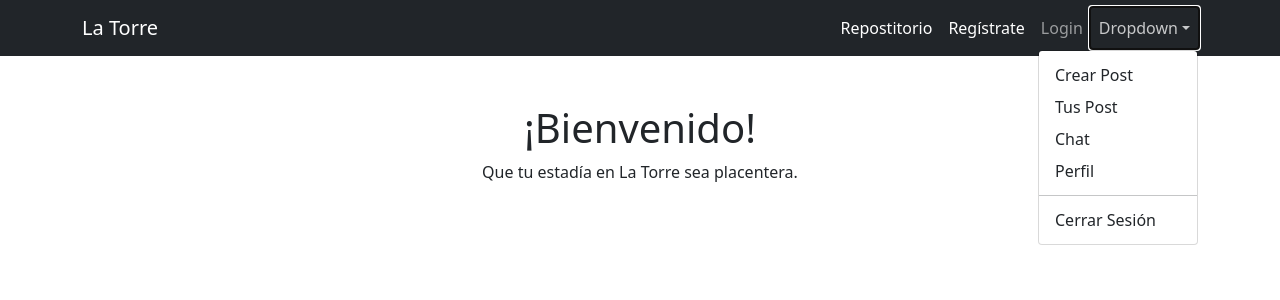
After one commit to saeram00/the-tower, a Django app: page /usuarios/registro-exitoso in a window 1280 px wide, after a click on "Dropdown". The commit adds this page. Shown: the top 300 px of the page. Run offline with Django 4.2, Linux system fonts and the light colour scheme; some libraries are stand-ins or nearby versions.

Commit message:
Registration test
- Created register form (not operational yet)

```diff
--- a/blog/templates/blog/base.html
+++ b/blog/templates/blog/base.html
@@ -20,21 +20,26 @@
     <!-- Responsive navbar-->
     <nav class="navbar navbar-expand-lg navbar-dark bg-dark">
       <div class="container">
-        <a class="navbar-brand" href="#">Start Bootstrap</a>
+        <a class="navbar-brand" href="{% url 'Blog-Index'%}">La Torre</a>
         <button class="navbar-toggler" type="button" data-bs-toggle="collapse" data-bs-target="#navbarSupportedContent" aria-controls="navbarSupportedContent" aria-expanded="false" aria-label="Toggle navigation"><span class="navbar-toggler-icon"></span></button>
         <div class="collapse navbar-collapse" id="navbarSupportedContent">
           <ul class="navbar-nav ms-auto mb-2 mb-lg-0">
-            <li class="nav-item"><a class="nav-link active" aria-current="page" href="#">Home</a></li>
-            <li class="nav-item"><a class="nav-link" href="#">Link</a></li>
+            <li class="nav-item"><a class="nav-link active" aria-current="page" href="{% url 'Post-List'%}">Repostitorio</a></li>
+            <li class="nav-item"><a class="nav-link active" aria-current="page" href="{% url 'Register'%}">Regístrate</a></li>
+            <li class="nav-item"><a class="nav-link" href="#">Login</a></li>
+            <!-- Dropdown should only be visible if user is logged in -->
             <li class="nav-item dropdown">
               <a class="nav-link dropdown-toggle" id="navbarDropdown" href="#" role="button" data-bs-toggle="dropdown" aria-expanded="false">Dropdown</a>
               <ul class="dropdown-menu dropdown-menu-end" aria-labelledby="navbarDropdown">
-                <li><a class="dropdown-item" href="#">Action</a></li>
-                <li><a class="dropdown-item" href="#">Another action</a></li>
+                <li><a class="dropdown-item" href="#">Crear Post</a></li>
+                <li><a class="dropdown-item" href="#">Tus Post</a></li>
+                <li><a class="dropdown-item" href="#">Chat</a></li>
+                <li><a class="dropdown-item" href="#">Perfil</a></li>
                 <li><hr class="dropdown-divider" /></li>
-                <li><a class="dropdown-item" href="#">Something else here</a></li>
+                <li><a class="dropdown-item" href="#">Cerrar Sesión</a></li>
               </ul>
             </li>
+            <!-- Dropdown end -->
           </ul>
         </div>
       </div>
@@ -42,6 +47,13 @@
     <!-- Page content-->
     <div class="container">
       <div class="text-center mt-5">
+        {% if messages %}
+          {% for message in messages %}
+            <div class="alert alert-{{ message.tags }}">
+              {{ message }}
+            </div>
+          {% endfor %}
+        {% endif %}
         {% block content %}{% endblock content %}
       </div>
     </div>
--- /dev/null
+++ b/users/templates/users/reg_success.html
@@ -0,0 +1,7 @@
+{% extends 'blog/base.html' %}
+{% block content %}
+        <body>
+          <h1>¡Bienvenido!</h1>
+          <p>Que tu estadía en La Torre sea placentera.</p>
+        </body>
+{% endblock content %}
--- a/users/urls.py
+++ b/users/urls.py
@@ -2,7 +2,8 @@ from django.urls import path
 from . import views
 
 urlpatterns = [
-    # path('listado/', views.UserList.as_view(), name="Userlist"),
-    # path('detalle/<pk>', views.UserDetail.as_view(), name="Userdetail"),
-    path('registro/', views.register, name="Register"),
+    # path('listado/', views.UserList.as_view(), name='Userlist'),
+    # path('detalle/<pk>', views.UserDetail.as_view(), name='Userdetail'),
+    path('registro/', views.register, name='Register'),
+    path('registro-exitoso', views.RegisterSuccess.as_view(), name='Reg-Success'),
 ]
--- a/users/views.py
+++ b/users/views.py
@@ -1,7 +1,7 @@
 from django.shortcuts import render, redirect
 from django.contrib import messages
 from django.views.generic.detail import DetailView
-from django.views.generic import ListView
+from django.views.generic import ListView, TemplateView
 from django.views.generic.edit import CreateView, UpdateView, DeleteView
 
 from django.contrib.auth import login, authenticate, logout
@@ -21,17 +21,18 @@ def register(request):
             email = info.get('email')
             passwd1 = info.get('password1')
             passwd2 = info.get('password2')
-            messages.succes(request, f"Usuario {username} creado con éxito.")
-            data = {
-                'username': username,
-                'email': email,
-                'password1': passwd1,
-                'password2': passwd2,
-            }
-            complete_form = RegisterForm(data)
-            if complete_form.is_valid():
-                complete_form.save()
-                return redirect('Blog-Index')
+            messages.success(request, f"Usuario {username} creado con éxito.")
+            # data = {
+            #     'username': username,
+            #     'email': email,
+            #     'password1': passwd1,
+            #     'password2': passwd2,
+            # }
+            # complete_form = RegisterForm(data)
+            # if complete_form.is_valid():
+            #     complete_form.save()
+            #     return redirect('Reg-Success')
+            return redirect('Reg-Success')
     else:
         reg_form = RegisterForm()
 
@@ -39,6 +40,10 @@ def register(request):
         'form': reg_form,
     }
     return render(request, 'users/register.html', register_context)
+
+class RegisterSuccess(TemplateView):
+
+    template_name = 'users/reg_success.html'
 
 # class UserList(ListView):
 
```
Also changed, not shown: blog/urls.py (+6 -6 lines), db.sqlite3.
